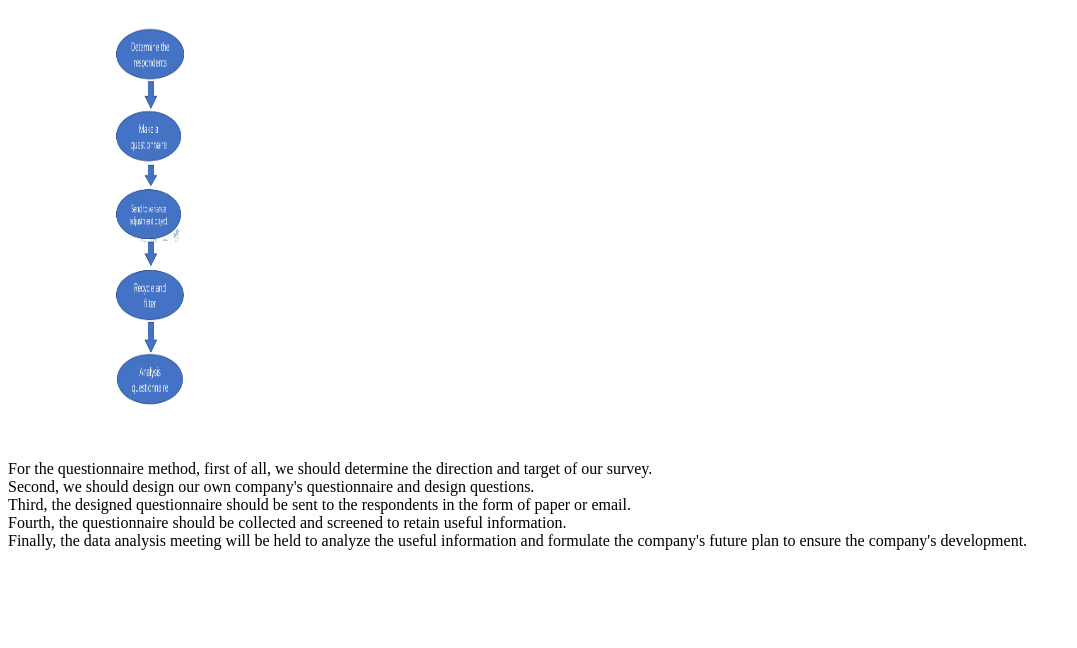
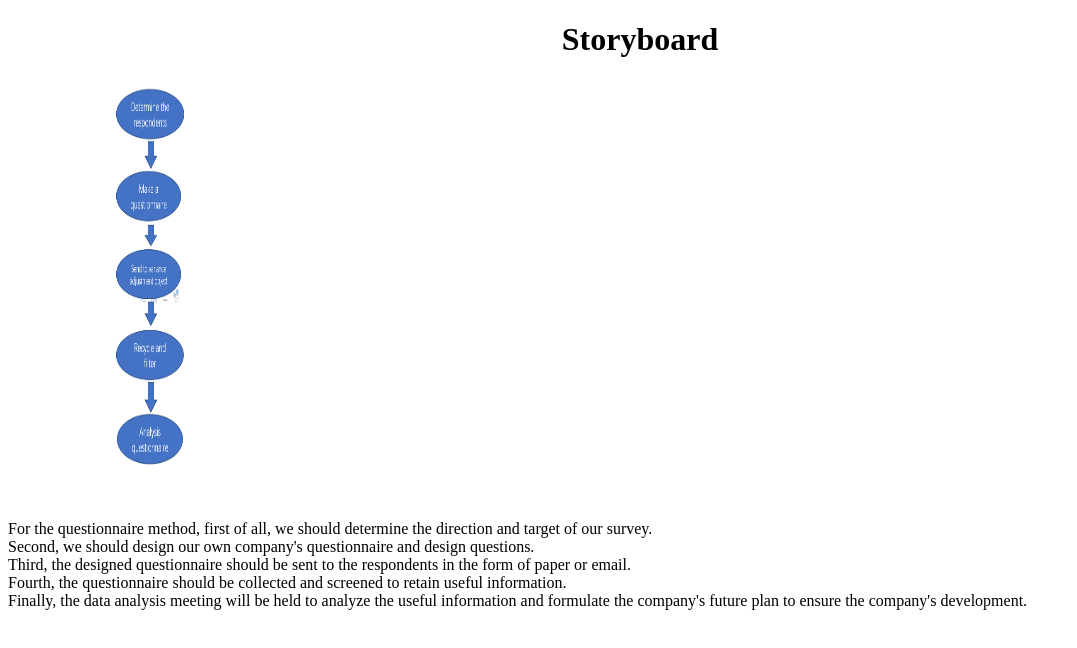
Before and after one commit to GongJunhao1234/ict523, a plain HTML site: page test2.html in a window 1280 px wide. Shown: the whole page, without its empty margins (0-1077 px from the left). Drawn offline with Linux system fonts and the light colour scheme.

Commit message:
Update test2.html

```diff
--- a/test2.html
+++ b/test2.html
@@ -6,7 +6,7 @@
 </head>
 <body>
 
-<h2></h2>
+<h1 style=text-align:center>Storyboard</h1><!--This is title-->
 <img border="0" src="images/pulpit3.jpg" alt="Pulpit1 rock" width="304" height="420">
  <p>For the questionnaire method, first of all, we should determine the direction and target of our survey.<br> Second, we should design our own company's questionnaire and design questions. <br>Third, the designed questionnaire should be sent to the respondents in the form of paper or email. <br>Fourth, the questionnaire should be collected and screened to retain useful information. <br>Finally, the data analysis meeting will be held to analyze the useful information and formulate the company's future plan to ensure the company's development.</p>
 </body>
```
